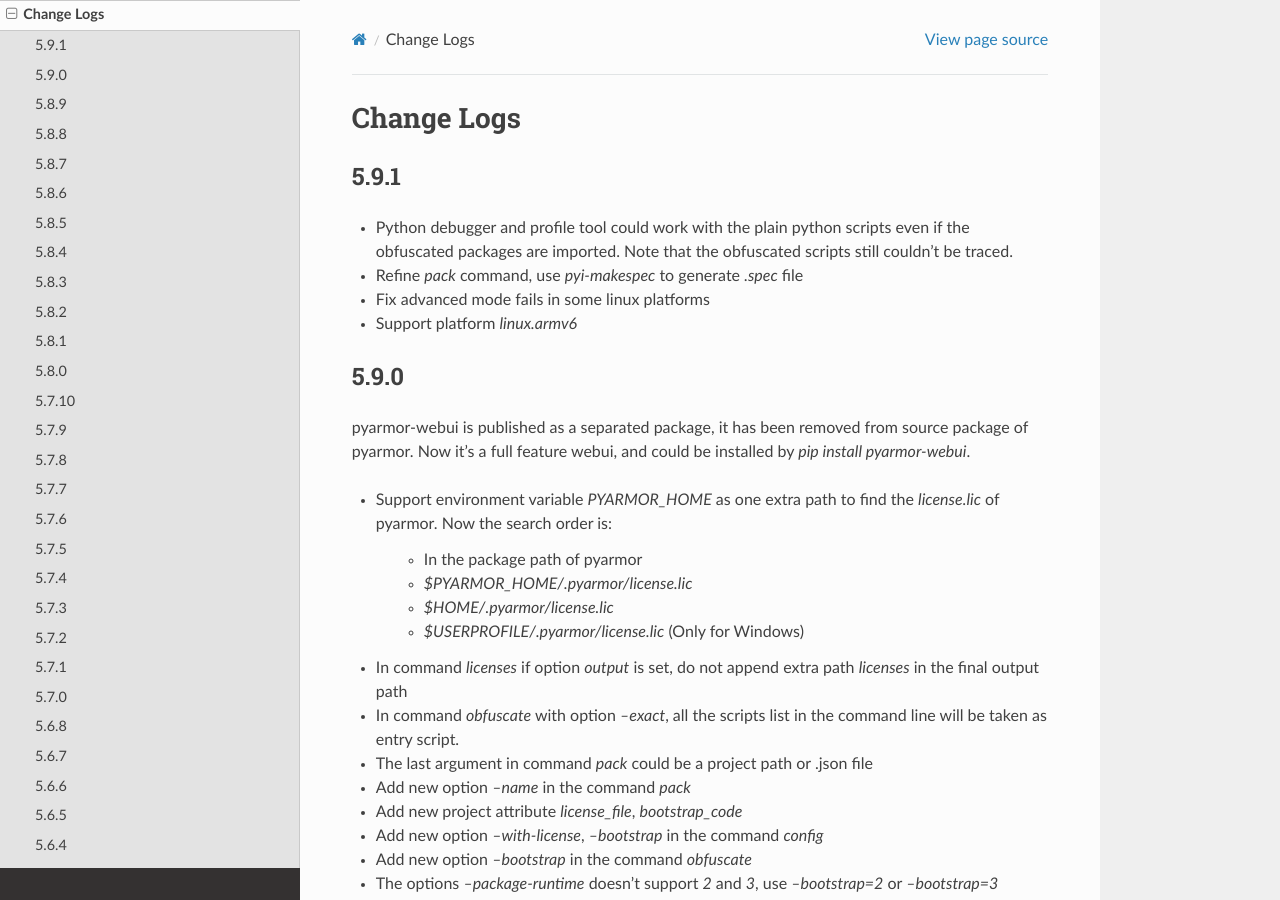
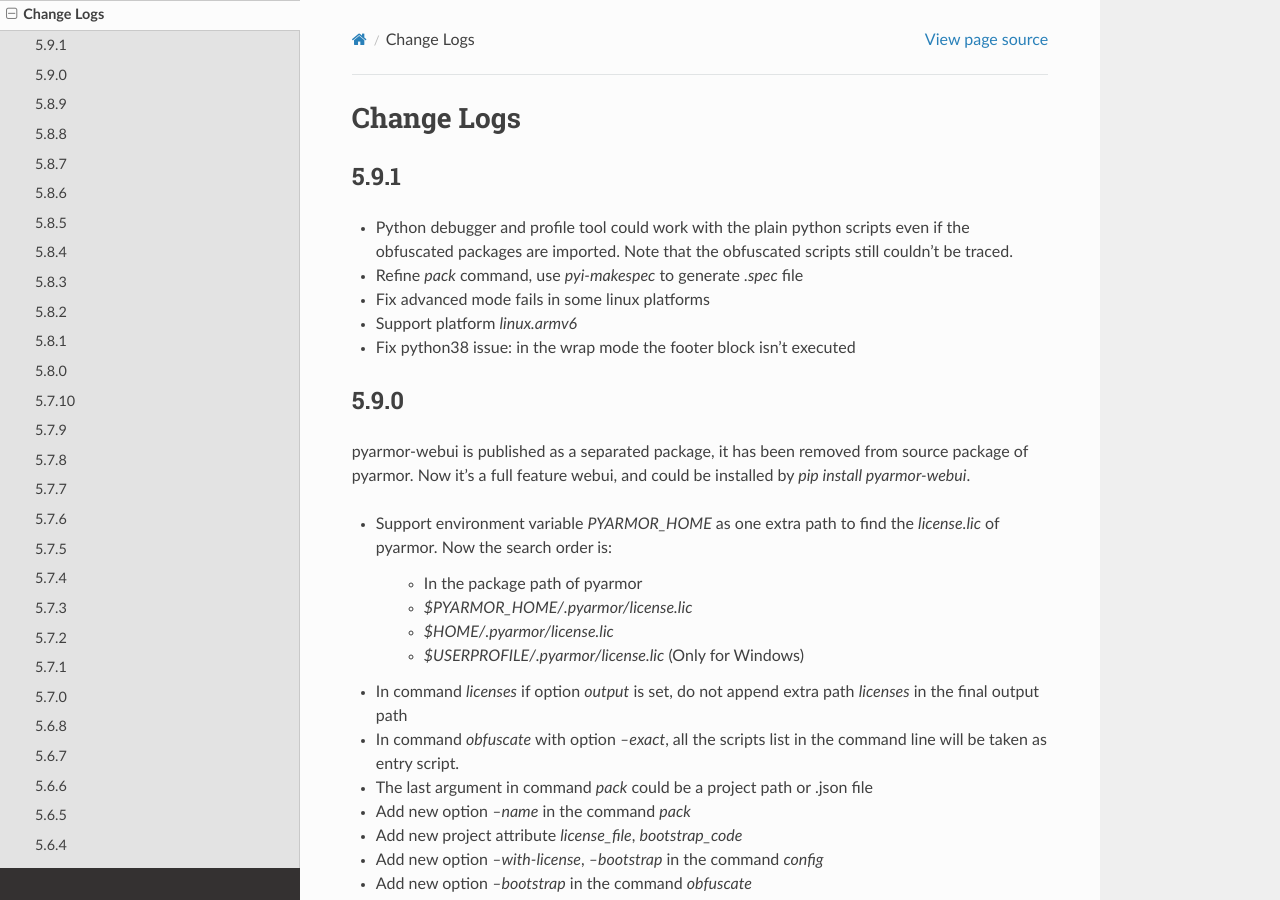
Before and after one commit to dashingsoft/pyarmor, a Sphinx documentation site: the page built from docs/change-logs.rst, in a window 1280 px wide and 900 px high. Built offline with Sphinx 7.4.7 and the Read the Docs theme 2.0.0, drawn with Linux system fonts in a browser that asks for light colours.

Commit message:
Add change log

```diff
--- a/docs/change-logs.rst
+++ b/docs/change-logs.rst
@@ -11,10 +11,10 @@
 * Refine `pack` command, use `pyi-makespec` to generate `.spec` file
 * Fix advanced mode fails in some linux platforms
 * Support platform `linux.armv6`
+* Fix python38 issue: in the wrap mode the footer block isn't executed
 
 5.9.0
 -----
-
 pyarmor-webui is published as a separated package, it has been removed from
 source package of pyarmor. Now it's a full feature webui, and could be installed
 by `pip install pyarmor-webui`.
```
